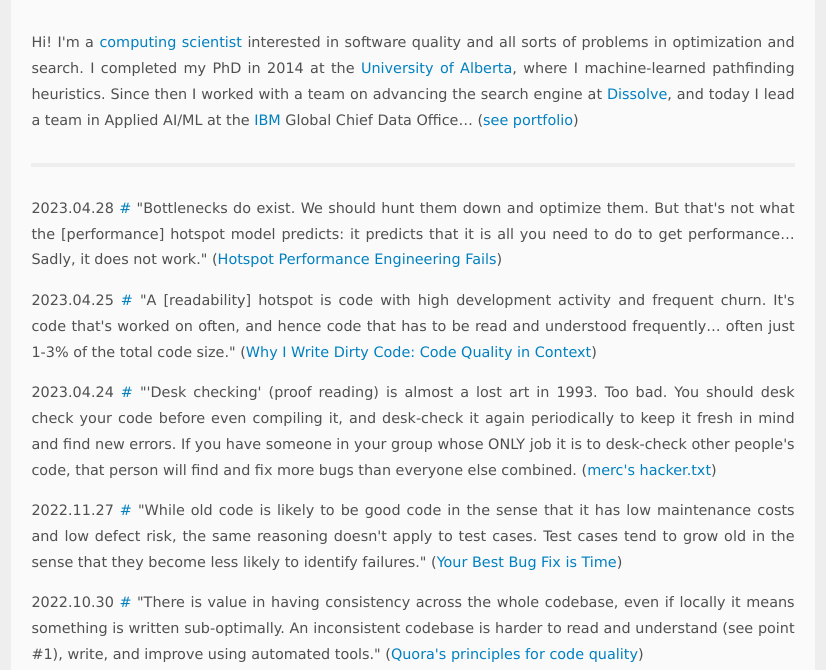
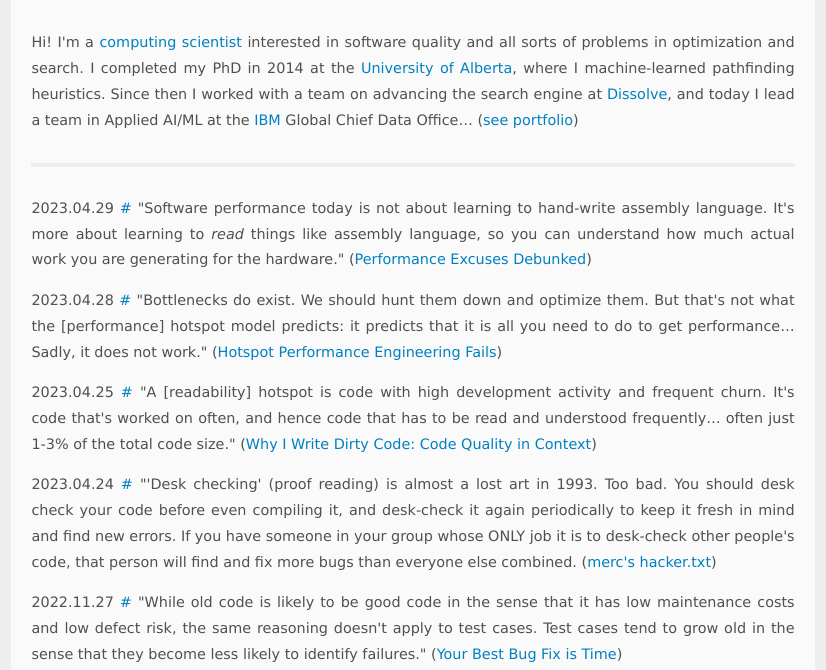
Before and after one commit to riscy/riscy.github.io, a plain HTML site: page index.html in a window 1280 px wide. Shown: the part 130-800 px from the top of the page, without its empty margins (227-1053 px from the left). Drawn offline with Linux system fonts and the light colour scheme.

```diff
--- a/index.html
+++ b/index.html
@@ -49,6 +49,14 @@ I lead a team in Applied AI/ML at the <a href="https://ibm.com">IBM</a> Global C
 </p>
 
 <hr />
+
+<p>
+2023.04.29 <a id=2023.04.29 href=#2023.04.29>#</a>
+"Software performance today is not about learning to hand-write assembly
+language.  It's more about learning to <i>read</i> things like assembly language, so
+you can understand how much actual work you are generating for the hardware."
+(<a href="https://www.computerenhance.com/p/performance-excuses-debunked">Performance Excuses Debunked</a>)
+</p>
 
 <p>
 2023.04.28 <a id=2023.04.28 href=#2023.04.28>#</a>
```
Also changed, not shown: 1 other file.
